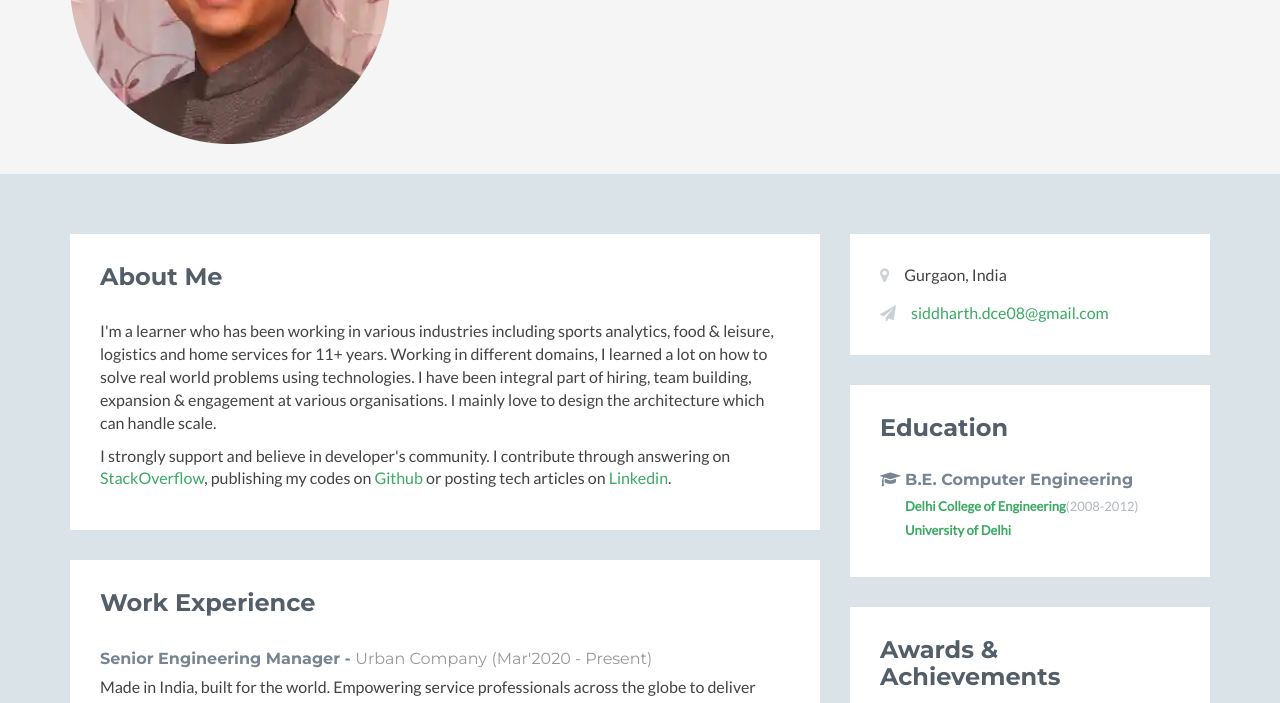
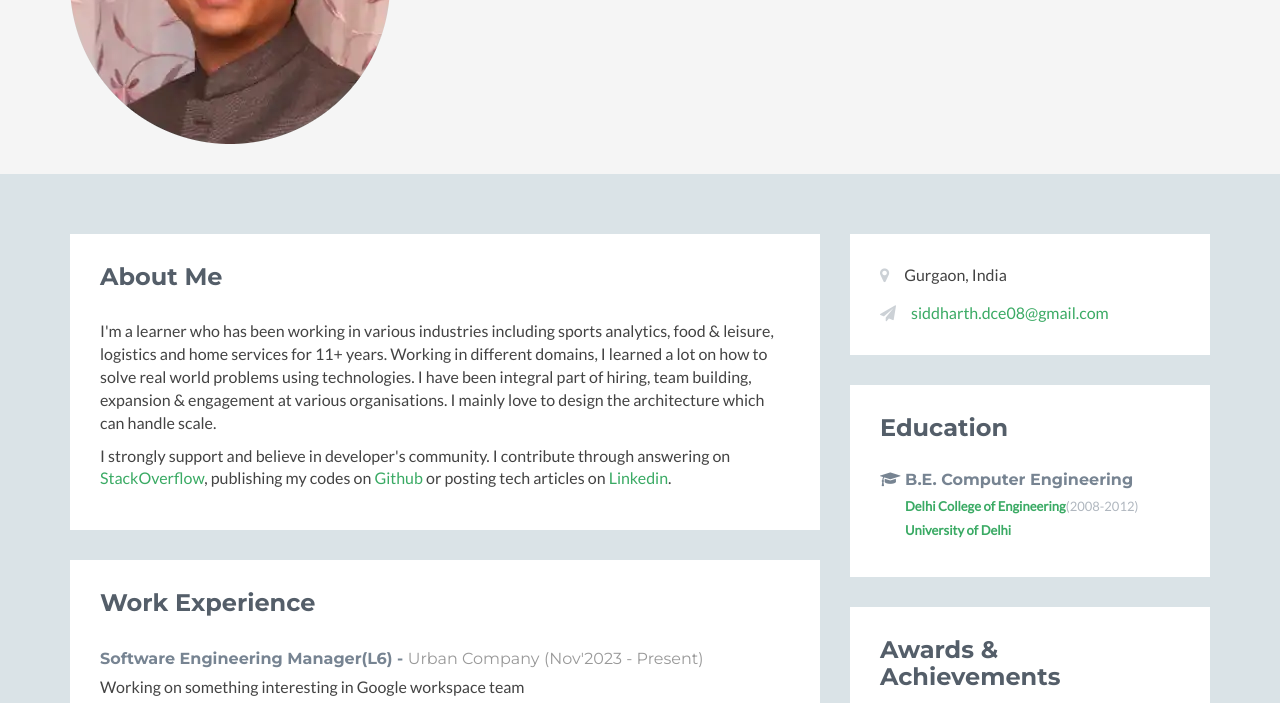
Before and after one commit to thekosmix/thekosmix.github.io, a plain HTML site: page index.html in a window 1280 px wide. Shown: the part 216-919 px from the top of the page. Drawn offline with nearby package versions, Linux system fonts and the light colour scheme; no server answers; some icons are missing.

Commit message:
Added Google

```diff
--- a/index.html
+++ b/index.html
@@ -109,9 +109,16 @@
                         <h2 class="heading">Work Experience</h2>
                         <div class="content">
                             <div class="item">
+                                <h3 class="title">Software Engineering Manager(L6) - <span class="place"><a target="_blank"
+                                            href="https://www.google.com/">Urban Company</a></span> <span
+                                        class="year">(Nov'2023 - Present)</span></h3>
+                                <p>Working on something interesting in Google workspace team
+                                </p>
+                            </div><!--//item-->
+                            <div class="item">
                                 <h3 class="title">Senior Engineering Manager - <span class="place"><a target="_blank"
                                             href="https://www.urbancompany.com/">Urban Company</a></span> <span
-                                        class="year">(Mar'2020 - Present)</span></h3>
+                                        class="year">(Mar'2020 - Oct'2020)</span></h3>
                                 <p>Made in India, built for the world. Empowering service professionals across the globe
                                     to deliver home services like never experienced before. I look after following pods:
                                     <br>• <strong> Communication:</strong> To enable all the devs and business team to
```
